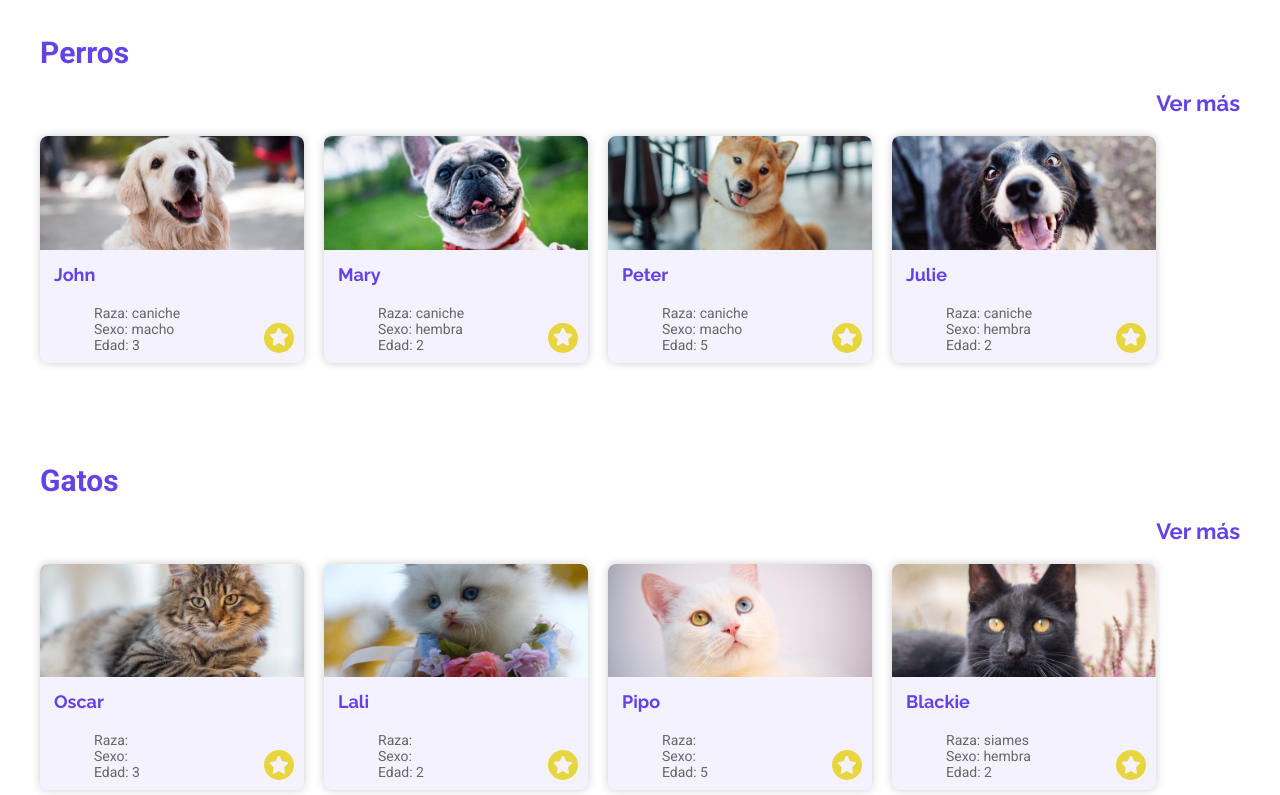
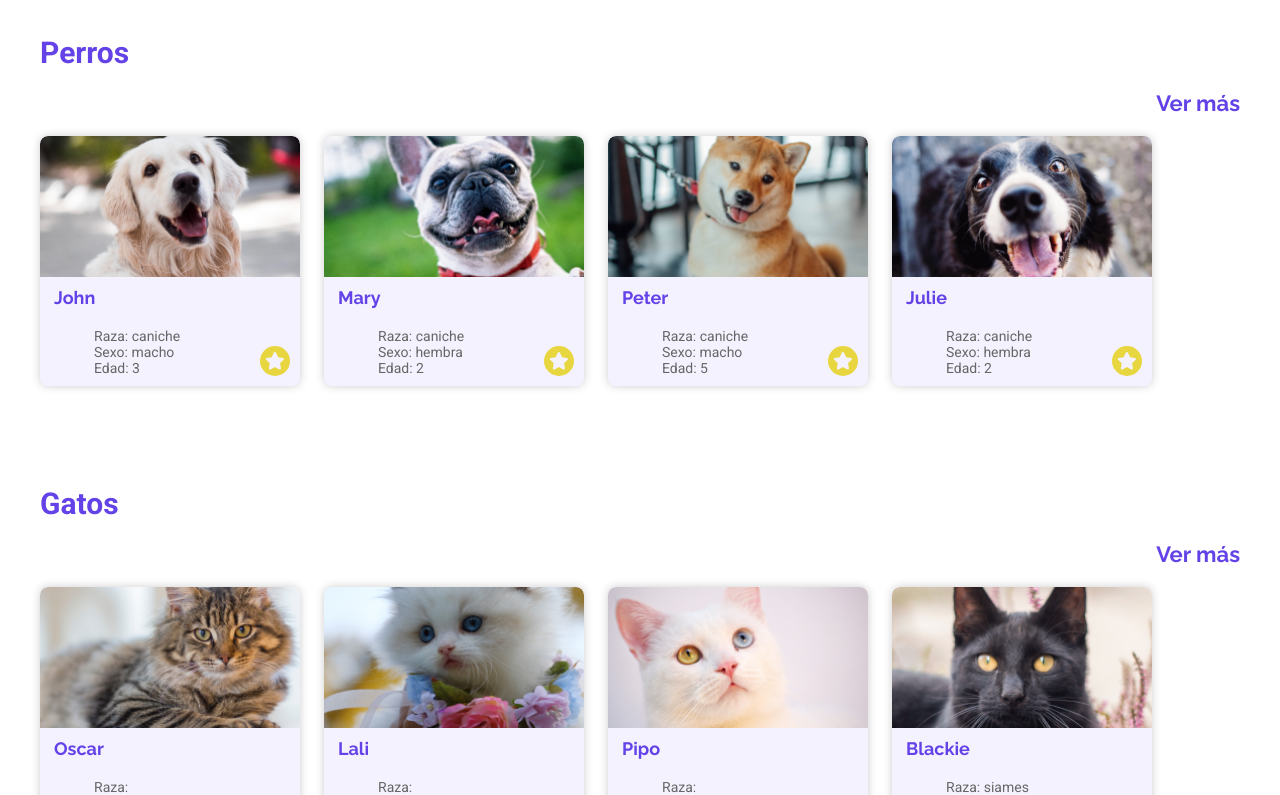
Before and after one commit to No-Country/C7-06-Front, a React (Create React App) app: page / in a window 1280 px wide. Shown: the part 860-1655 px from the top of the page. Built offline with nearby package versions, Linux system fonts and the light colour scheme.

Commit message:
PNC70- main bug style fixed

```diff
--- a/src/components/Card/Card.module.sass
+++ b/src/components/Card/Card.module.sass
@@ -2,42 +2,46 @@
 
 .card
     display: flex
-    flex-direction: row nowrap
+    flex-direction: column
+    align-items: center
     justify-content: center
+    width: clamp(325px, 22%, 50%)
     background-color: $background-light
     border-radius: 8px
     box-shadow: 0 0 10px rgba(0, 0, 0, 0.2)
     transition: all 0.3s ease
     flex-grow: 1
-    min-height: 130px
     &:hover
         transform: scale(1.02)
     @include mq("medium")
-        //height: 250px
-        align-items: center
+        height: 250px
         flex-direction: column
         align-items: center
         justify-content: center
-        min-width: 20%
-
+    @include mq("large")
+        width: clamp(260px, 22%, 50%)
     &__img
-        //width: 60%
+        width: 60%
         min-width: 140px
+        overflow: hidden
         border-radius: 8px 0 0 8px
         @include mq("medium")
             width: 100%
             height: 100%
             object-fit: cover
             border-radius: 8px 8px 0 0
+            overflow: hidden
         img
+            position: relative
+            left: -50%
             object-fit: cover
-            object-position: center
             border-radius: 8px 0 0 8px
-            height: 100%
-            width: 100%
             @include mq("medium")
+                left: 0
                 border-radius: 8px 8px 0 0
-
+                width: 100%
+                height: 100%
+                object-fit: cover
     &__content
         width: 100%
         position: relative
@@ -80,6 +84,4 @@
 .cardLink
     text-decoration: none
     color: $main-color
-    width: 90%
-    @include mq(medium)
-        width: clamp(260px, 22%, 50%)
+    width: clamp(260px, 22%, 50%)
```
